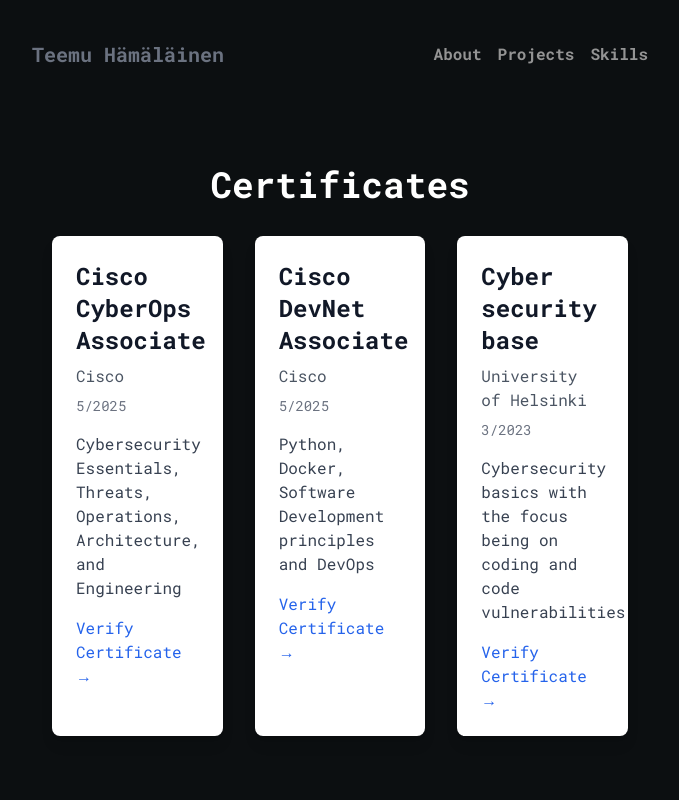
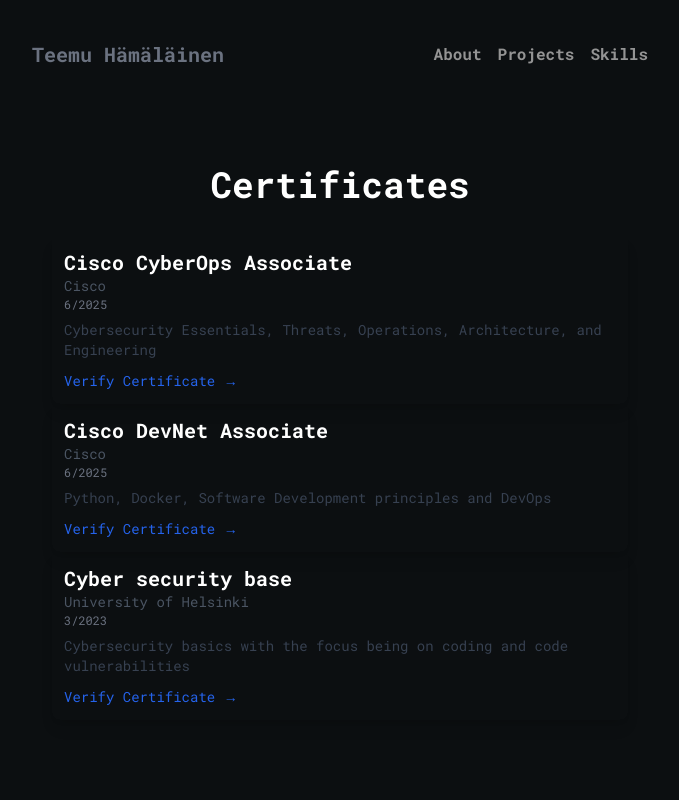
Before and after one commit to temevh/minimalisticPort, a Next.js app: page /certificates in a window 1280 px wide. Shown: the top 800 px of the page, without its empty margins (300-979 px from the left). Built offline with nearby package versions, Linux system fonts and the light colour scheme.

Commit message:
certificates css tweaks

```diff
--- a/src/app/certificates/page.js
+++ b/src/app/certificates/page.js
@@ -4,19 +4,17 @@
   {
     title: "Cisco CyberOps Associate",
     issuer: "Cisco",
-    date: "5/2025",
+    date: "6/2025",
     description:
       "Cybersecurity Essentials, Threats,  Operations,  Architecture, and  Engineering",
-    imageUrl: "/path-to-certificate-image.jpg",
     credentialUrl: "https://example.com/verify",
   },
   {
     title: "Cisco DevNet Associate",
     issuer: "Cisco",
-    date: "5/2025",
+    date: "6/2025",
     description: "Python, Docker, Software Development principles and DevOps",
-    imageUrl: "/path-to-certificate-image.jpg", // You'll need to add your certificate images to the public folder
-    credentialUrl: "https://example.com/verify", // Optional: Link to verify the certificate
+    credentialUrl: "https://example.com/verify",
   },
   {
     title: "Cyber security base",
@@ -24,8 +22,7 @@
     date: "3/2023",
     description:
       "Cybersecurity basics with the focus being on coding and code vulnerabilities",
-    imageUrl: "/path-to-certificate-image.jpg", // You'll need to add your certificate images to the public folder
-    credentialUrl: "https://example.com/verify", // Optional: Link to verify the certificate
+    credentialUrl: "https://example.com/verify",
   },
 ];
 
@@ -37,25 +34,25 @@
           <h1 className="text-4xl font-bold text-white mb-8">Certificates</h1>
         </div>
 
-        <div className="grid grid-cols-1 md:grid-cols-2 lg:grid-cols-3 gap-8">
+        <div className="gap-8">
           {certificates.map((cert, index) => (
             <div
               key={index}
-              className="bg-white rounded-lg shadow-lg overflow-hidden hover:shadow-xl transition-shadow duration-300"
+              className="rounded-lg shadow-lg overflow-hidden hover:shadow-xl transition-shadow duration-300"
             >
-              <div className="p-6">
-                <h2 className="text-2xl font-semibold text-gray-900 mb-2">
+              <div className="p-3">
+                <h2 className="text-xl font-semibold text-white">
                   {cert.title}
                 </h2>
-                <p className="text-gray-600 mb-2">{cert.issuer}</p>
-                <p className="text-sm text-gray-500 mb-4">{cert.date}</p>
-                <p className="text-gray-700 mb-4">{cert.description}</p>
+                <p className="text-gray-600 text-sm">{cert.issuer}</p>
+                <p className="text-xs text-gray-500 mb-2">{cert.date}</p>
+                <p className="text-gray-700 text-sm mb-2">{cert.description}</p>
                 {cert.credentialUrl && (
                   <a
                     href={cert.credentialUrl}
                     target="_blank"
                     rel="noopener noreferrer"
-                    className="text-blue-600 hover:text-blue-800 font-medium"
+                    className="text-blue-600 hover:text-blue-800 font-medium text-sm"
                   >
                     Verify Certificate →
                   </a>
```
